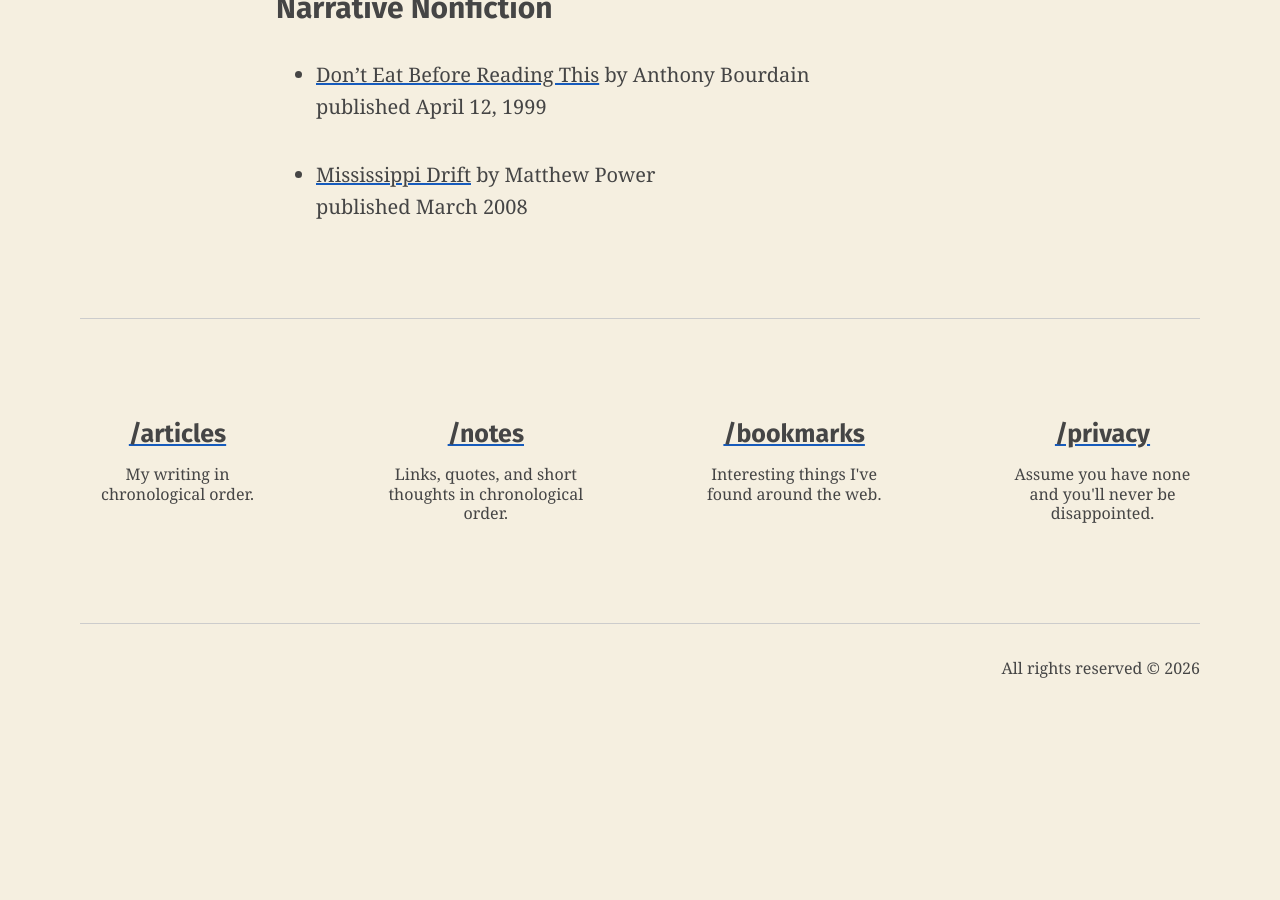
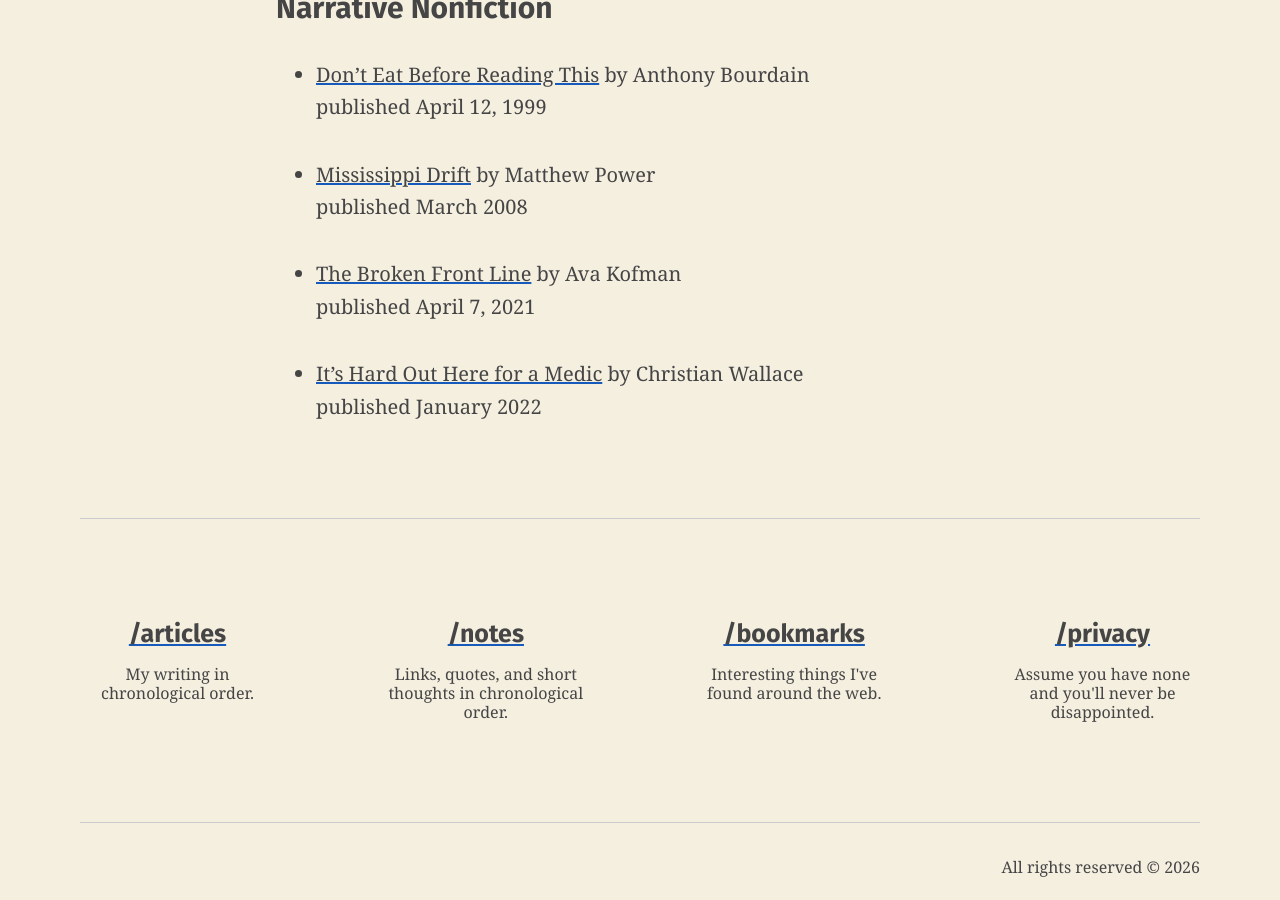
Before and after one commit to bradonomics/bradonomics.com, a Jekyll site: the page built from _pages/narrative-nonfiction.md, in a window 1280 px wide and 900 px high, scrolled down 1040 px. Built offline with Jekyll 4.4.1, drawn with Linux system fonts in a browser that asks for light colours; before the commit the page ends 1753 px from its top, so only the background shows below that.

Commit message:
Update article footers and other pages

```diff
--- a/_layouts/article.html
+++ b/_layouts/article.html
@@ -11,8 +11,9 @@
   {{ content }}
 
   <footer>
-    <p class="after-post-title">Questions / Comments</p>
-    <p class="after-post">If you found this article interesting, found errors, or just want to discuss the ideas herein, please get in touch.</p>
+    <p class="page__meta">Published: {{ page.published | date: "%B %-d, %Y"}}</p>
+    {% if page.last_modified %}
+    <p class="page__meta">Last Updated: {{ page.last_modified | date: "%B %-d, %Y" }}</p>{% endif %}
   </footer>
 
 </article>
--- a/_pages/narrative-nonfiction.md
+++ b/_pages/narrative-nonfiction.md
@@ -31,3 +31,9 @@
 
 - [Mississippi Drift](https://harpers.org/archive/2008/03/mississippi-drift/) by Matthew Power \\
     published March 2008
+
+- [The Broken Front Line](https://www.propublica.org/article/inside-an-emergency-medical-system-on-the-brink-of-collapse) by Ava Kofman \\
+    published April 7, 2021
+
+- [It's Hard Out Here for a Medic](https://www.texasmonthly.com/news-politics/life-of-oil-field-medic/) by Christian Wallace \\
+    published January 2022
```
Also changed, not shown: _pages/about.md (+3 -1 lines), _pages/blogroll.md (+1 -1 lines).
